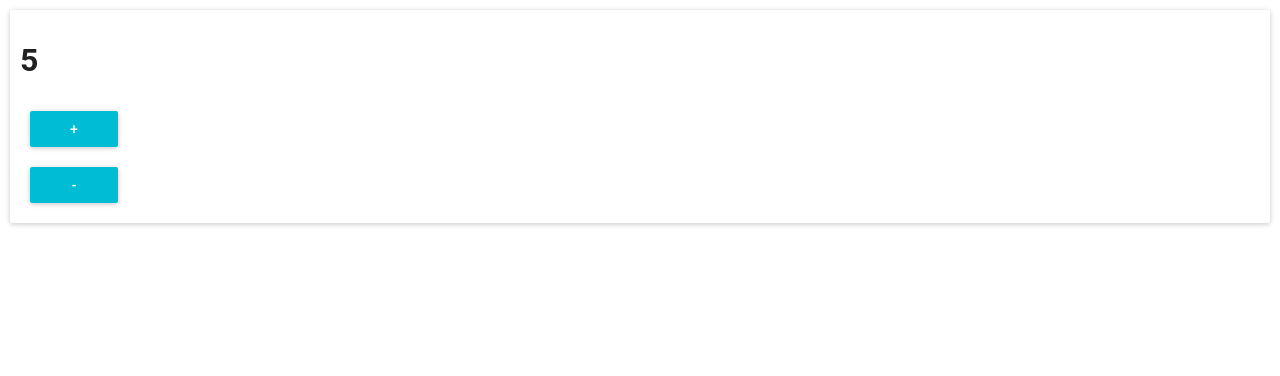
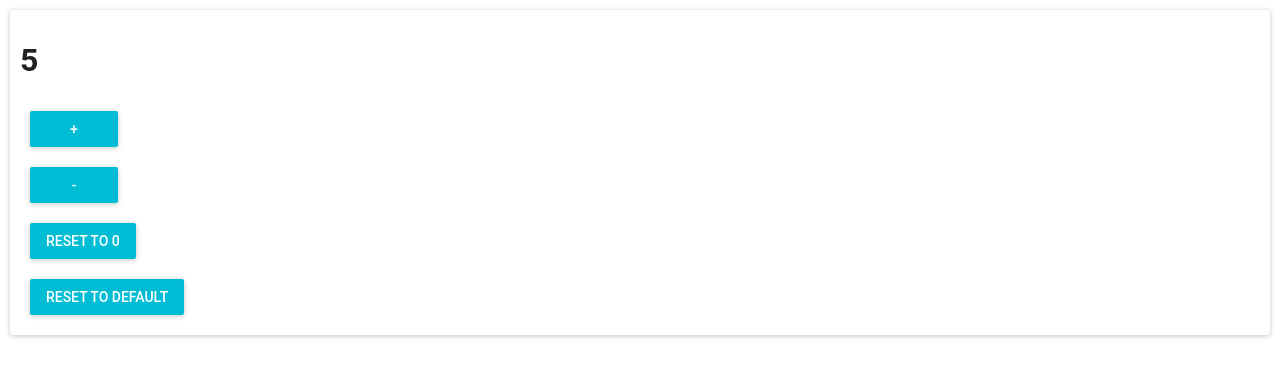
Before and after one commit to KrystianKaminski/js-react-day3, a React (Create React App) app: page / in a window 1280 px wide. Shown: the top 376 px of the page. Built offline with nearby package versions, Linux system fonts and the light colour scheme.

Commit message:
Added two buttons with two options

```diff
--- a/src/Counter.js
+++ b/src/Counter.js
@@ -8,15 +8,11 @@ class Counter extends React.Component {
 
         incHandler = () => this.setState({ number: this.state.number + 1})
         decHandler = () => this.setState({ number: this.state.number - 1})
+        zeroHandler = () => this.setState( { number: 0})
+        defaultHandler = () => this.setState( {number: this.props.startNumber})
 
 
-    incHandler() {
-        this.setState( { number: this.state.number + 1})
-    }
 
-    decHandler() {
-         this.setState( { number: this.state.number - 1})
-    }
     render() {
         return (
             <div>
@@ -31,6 +27,14 @@ class Counter extends React.Component {
                     onClick={this.decHandler}
                     label={'-'}
                 />
+                 <Button
+                    onClick={this.zeroHandler}
+                    label={'Reset to 0'}
+                />
+                  <Button
+                    onClick={this.defaultHandler}
+                    label={'Reset to default'}
+                />
             </div>
         )
     }
```
